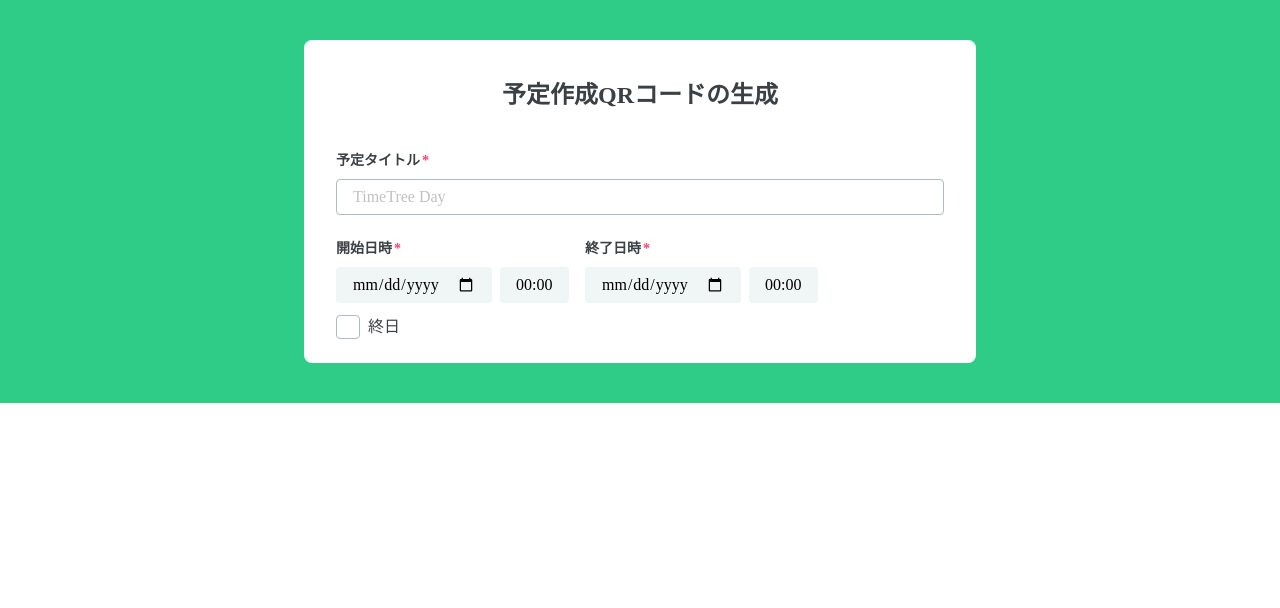
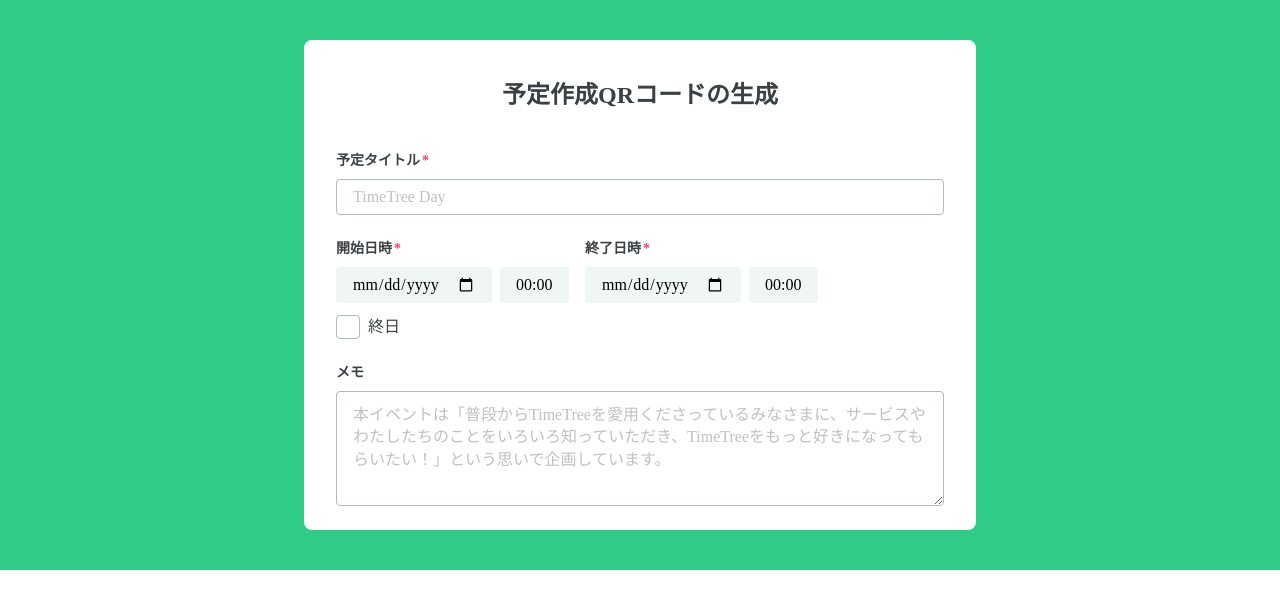
Before and after one commit to takumiozato/timetree-schedule-generator, a React (Vite) app: page / in a window 1280 px wide. Shown: the top 608 px of the page. Built offline with nearby package versions, Linux system fonts and the light colour scheme.

Commit message:
メモのフィールドをマークアップ

```diff
--- a/src/App.tsx
+++ b/src/App.tsx
@@ -5,6 +5,7 @@ import { Input } from './components/Input';
 import { DateInput } from './components/DateInput';
 import { TimeSelect } from './components/TimeSelect';
 import { Checkbox } from './components/Checkbox';
+import { TextArea } from './components/Textarea';
 
 const StyledMainWrapper = styled.div`
   background-color: #2ecc87;
@@ -28,28 +29,28 @@ const StyledMainContent = styled.div`
     font-weight: 700;
     line-height: 1.3;
   }
-`
+`;
 
 const StyledRow = styled.div`
   width: 100%;
-`
+`;
 
 const StyledDateTimeRow = styled.div`
   display: flex;
   column-gap: 16px;
   margin-bottom: 12px;
-`
+`;
 
 const StyledDateTimeWrapper = styled.div`
   display: flex;
   column-gap: 8px;
-`
+`;
 
 const StyledAllDayCheckboxLabel = styled.label`
   display: flex;
   align-items: center;
   column-gap: 8px;
-`
+`;
 
 function App() {
   return (
@@ -68,21 +69,30 @@ function App() {
               <Label required>開始日時</Label>
               <StyledDateTimeWrapper>
                 <DateInput />
-                <TimeSelect value="00:00" onChange={() => { }} />
+                <TimeSelect value="00:00" onChange={() => {}} />
               </StyledDateTimeWrapper>
             </InputWrapper>
             <InputWrapper>
               <Label required>終了日時</Label>
               <StyledDateTimeWrapper>
                 <DateInput />
-                <TimeSelect value="00:00" onChange={() => { }} />
+                <TimeSelect value="00:00" onChange={() => {}} />
               </StyledDateTimeWrapper>
             </InputWrapper>
           </StyledDateTimeRow>
           <StyledAllDayCheckboxLabel>
-            <Checkbox checked={false} onChange={() => { }} />
+            <Checkbox checked={false} onChange={() => {}} />
             終日
           </StyledAllDayCheckboxLabel>
+        </StyledRow>
+        <StyledRow>
+          <InputWrapper>
+            <Label>メモ</Label>
+            <TextArea
+              placeholder="本イベントは「普段からTimeTreeを愛用くださっているみなさまに、サービスやわたしたちのことをいろいろ知っていただき、TimeTreeをもっと好きになってもらいたい！」という思いで企画しています。"
+              rows={4}
+            />
+          </InputWrapper>
         </StyledRow>
       </StyledMainContent>
     </StyledMainWrapper>
--- /dev/null
+++ b/src/components/TextArea.tsx
@@ -0,0 +1,20 @@
+import { FC } from 'react';
+import styled from 'styled-components';
+
+type TextAreaProps = {
+  placeholder?: string;
+  rows?: number;
+};
+
+const StyledTextArea = styled.textarea`
+  padding: 12px 16px;
+  border-radius: 4px;
+  border: 1px solid #adbbc4;
+  font-size: 16px;
+  font-weight: 500;
+  line-height: 1.4;
+`;
+
+export const TextArea: FC<TextAreaProps> = ({ placeholder, rows = 4 }) => {
+  return <StyledTextArea placeholder={placeholder} rows={rows} />;
+};
--- a/src/index.css
+++ b/src/index.css
@@ -3,6 +3,7 @@ body {
     font-family: YuGothic;
 }
 
-input::placeholder {
+input::placeholder,
+textarea::placeholder {
     color: #C1C1C1;
 }
```
Lines whose indentation alone changed are shown as unchanged.
